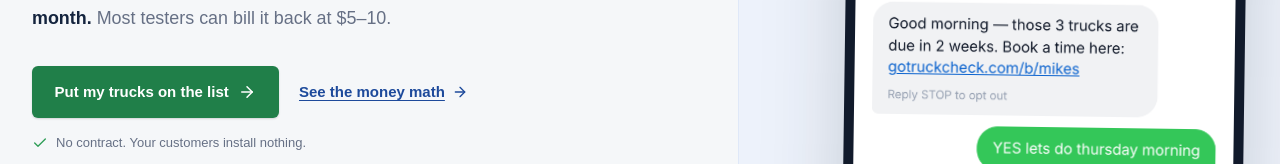
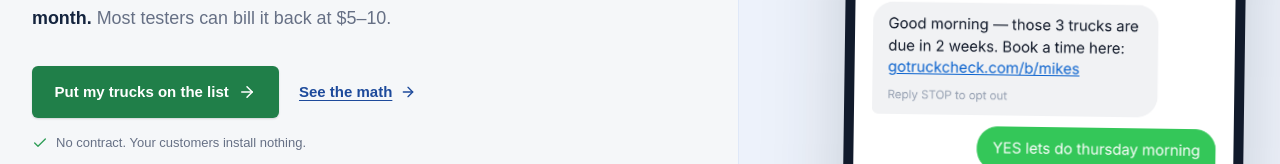
Before and after one commit to dshap456/gotruckcheck, a Next.js app: page / in a window 1280 px wide. Shown: the part 556-720 px from the top of the page. Built offline with nearby package versions, Linux system fonts and the light colour scheme; no server answers; a web font is replaced by a local one.

Commit message:
Simplify access and math labels

```diff
--- a/app/page.tsx
+++ b/app/page.tsx
@@ -43,7 +43,7 @@ export default function Home() {
                 <ArrowRight aria-hidden="true" size={18} />
               </a>
               <a className="text-link" href="#the-money">
-                See the money math
+                See the math
                 <ArrowRight aria-hidden="true" size={16} />
               </a>
             </div>
--- a/components/site-footer.tsx
+++ b/components/site-footer.tsx
@@ -9,7 +9,7 @@ const columns = [
       { label: "How it works", href: "/#how-it-works" },
       { label: "See the product", href: "/#product" },
       { label: "Pricing", href: "/#pricing" },
-      { label: "The money math", href: "/#the-money" },
+      { label: "The math", href: "/#the-money" },
     ],
   },
   {
@@ -17,7 +17,7 @@ const columns = [
     links: [
       { label: "Your data", href: "/#data" },
       { label: "Questions", href: "/#questions" },
-      { label: "Get early access", href: "/#early-access" },
+      { label: "Get access", href: "/#early-access" },
     ],
   },
   {
@@ -67,10 +67,6 @@ export function SiteFooter() {
 
       <div className="container footer__bottom">
         <p>© {new Date().getFullYear()} GoTruckCheck. All rights reserved.</p>
-        <p>
-          Not affiliated with, endorsed by, or acting on behalf of the California
-          Air Resources Board.
-        </p>
       </div>
     </footer>
   );
--- a/components/site-header.tsx
+++ b/components/site-header.tsx
@@ -93,7 +93,7 @@ export function SiteHeader() {
             href="/#early-access"
             onClick={() => setMenuOpen(false)}
           >
-            Get early access
+            Get access
           </Link>
         </div>
       </div>
```
